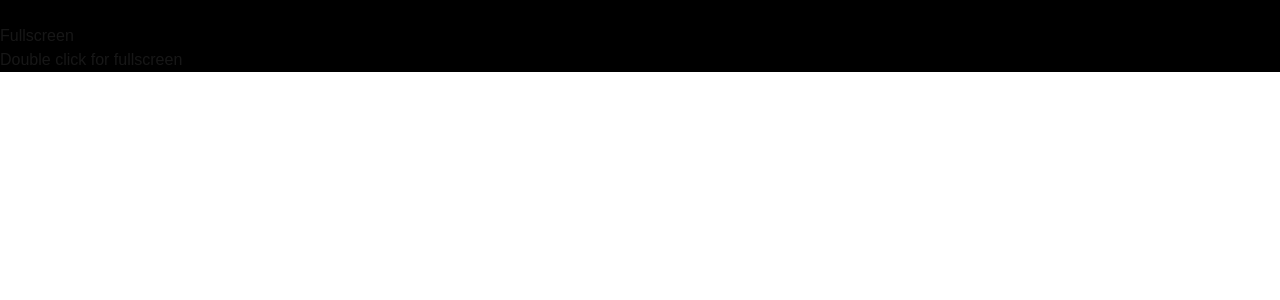
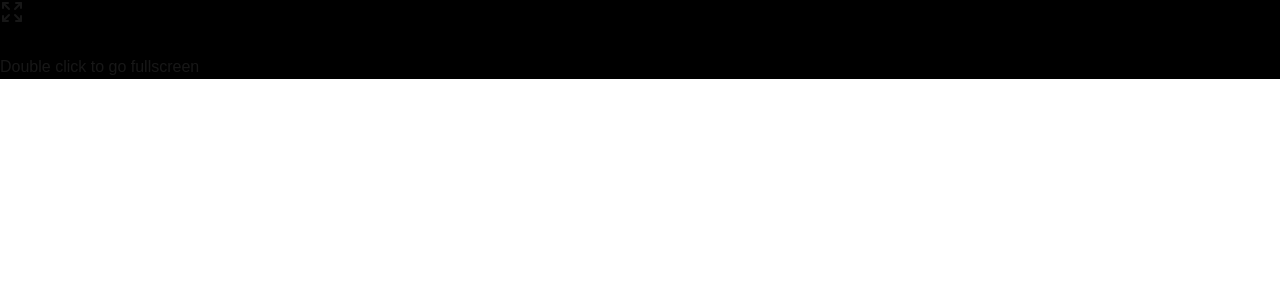
Before and after one commit to turnacaner53/web-screen, a Next.js app: page / in a window 1280 px wide. Shown: the top 300 px of the page. Built offline with nearby package versions, Linux system fonts and the light colour scheme.

Commit message:
add lucide-react dependency and update fullscreen button with icons

```diff
--- a/package.json
+++ b/package.json
@@ -9,6 +9,7 @@
     "lint": "next lint"
   },
   "dependencies": {
+    "lucide-react": "^0.475.0",
     "next": "15.1.6",
     "react": "^19.0.0",
     "react-dom": "^19.0.0"
--- a/src/app/page.tsx
+++ b/src/app/page.tsx
@@ -1,6 +1,8 @@
 'use client';
 
 import React, { useEffect, useState } from 'react';
+
+import { Expand, Shrink } from 'lucide-react';
 
 export default function Home() {
   const [bgColor, setBgColor] = useState('#000');
@@ -38,15 +40,23 @@ export default function Home() {
       style={{ backgroundColor: bgColor }}
       className={` ${
         showControls ? 'cursor-auto' : 'cursor-none'
-      } flex min-h-screen flex-col items-center justify-end gap-6 pb-24`}
+      } flex min-h-screen flex-col items-center justify-between gap-6 pb-24`}
       onDoubleClick={() => {
         toggleFullscreen();
       }}
     >
       {showControls && (
         <>
+          <div className='mt-24 flex-1'>
+            <button
+              className={`${bgColor === '#000' ? 'bg-slate-900 text-gray-300' : 'bg-slate-200 text-black'} flex size-16 items-center justify-center rounded-full border-2  px-4 py-2 text-xl`}
+              onClick={toggleFullscreen}
+            >
+              {isFullscreen ? <Shrink /> : <Expand />}
+            </button>
+          </div>
           <div
-            className={`flex flex-row items-center justify-center gap-4 rounded-md border-2 border-dashed border-emerald-500 bg-emerald-700/40 p-4`}
+            className={`flex flex-row items-center justify-center gap-4 rounded-md border-2 border-violet-500/50 bg-emerald-700/40 px-4 py-2`}
           >
             <ColorButton color='#000' onClick={() => setBgColor('#000')} />
             <ColorButton color='#fff' onClick={() => setBgColor('#fff')} />
@@ -54,16 +64,10 @@ export default function Home() {
             <ColorButton color='#0f0' onClick={() => setBgColor('#0f0')} />
             <ColorButton color='#00f' onClick={() => setBgColor('#00f')} />
           </div>
-          <button
-            className='rounded-md border bg-teal-900 px-4 py-2 text-xl text-teal-300 transition-all duration-200 hover:bg-teal-700 hover:text-teal-200'
-            onClick={toggleFullscreen}
+          <p
+            className={`${bgColor === '#000' ? 'bg-slate-900 text-gray-300' : 'bg-slate-200 text-black'} rounded-lg border-dashed px-4 py-2`}
           >
-            {isFullscreen ? 'Exit Fullscreen' : 'Fullscreen'}
-          </button>
-          <p
-            className={`${bgColor === '#000' ? 'bg-slate-900 text-gray-300' : 'bg-slate-200 text-black'} rounded-lg border-dashed p-4`}
-          >
-            Double click for <span>{isFullscreen ? 'exit fullscren' : 'fullscreen'} </span>
+            Double click to <span>{isFullscreen ? 'exit fullscren' : 'go fullscreen'} </span>
           </p>
         </>
       )}
@@ -75,7 +79,7 @@ const ColorButton = ({ color, onClick }: { color: string; onClick: () => void })
   return (
     <button onClick={onClick}>
       <div
-        className='size-10 rounded-md border border-emerald-500 p-2'
+        className='size-8 rounded-md border border-emerald-500/20 p-2'
         style={{ backgroundColor: color }}
       />
     </button>
```
Also changed, not shown: 1 other file (tests, documents, lock files or other folders).
